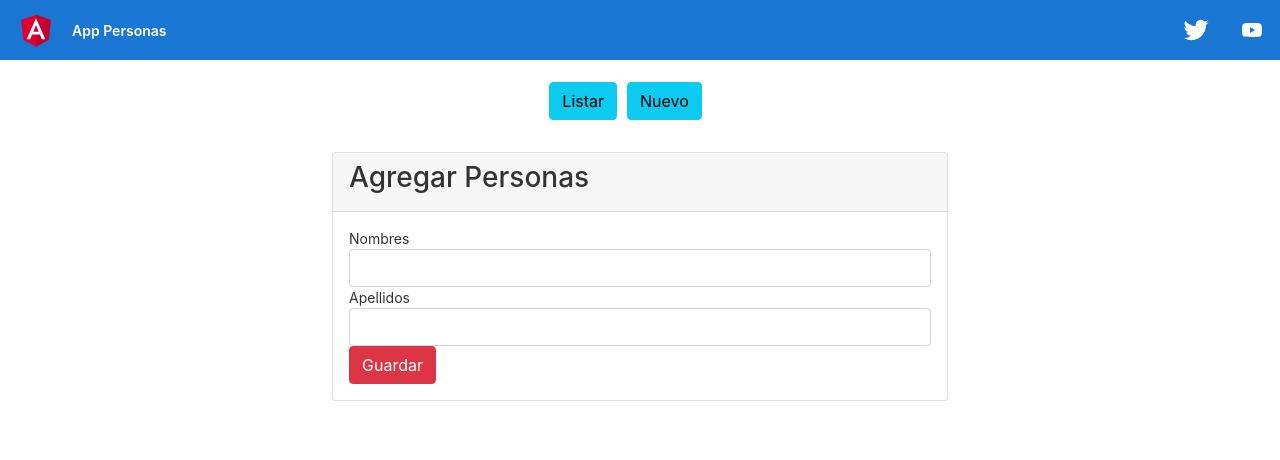
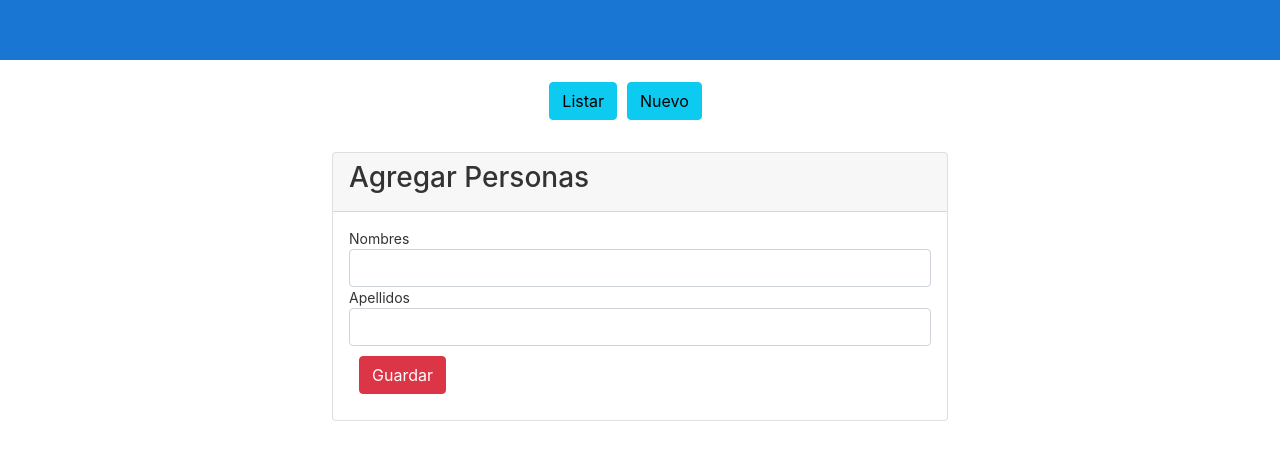
Before and after one commit to sagov8/Test-app, an Angular app: page /add in a window 1280 px wide. Shown: the top 460 px of the page. Built offline with nearby package versions, Linux system fonts and the light colour scheme.

Commit message:
Mior changes

```diff
--- a/src/app/Persona/add/add.component.css
+++ b/src/app/Persona/add/add.component.css
@@ -0,0 +1,4 @@
+.btn-btn-danger{
+    text-align: center;
+    display: flex;
+}
--- a/src/app/Persona/add/add.component.html
+++ b/src/app/Persona/add/add.component.html
@@ -13,7 +13,9 @@
                 <label for="">Apellidos</label>
                 <input #apellidos type="text" class="form-control">
             </div>
-            <button class="btn btn-danger" (click)= "prepareToSave(name.value, apellidos.value)">Guardar</button>
+            <button class="btn btn-danger"
+            (click)= "prepareToSave(name.value, apellidos.value)"
+            style="margin: 10px;">Guardar</button>
          </form>
      </div>
     </div>
--- a/src/app/app.component.css
+++ b/src/app/app.component.css
@@ -0,0 +1,3 @@
+.btn-btn-info{
+    background-color: chocolate;
+}
--- a/src/app/app.component.html
+++ b/src/app/app.component.html
@@ -217,11 +217,17 @@
     box-shadow: 0px 3px 15px rgba(0, 0, 0, 0.2);
   }
 
-  footer {
-    margin-top: 8px;
+  .footer {
+    position: absolute;
+    top: 0;
+    left: 0;
+    right: 0;
+    height: 60px;
     display: flex;
     align-items: center;
-    line-height: 20px;
+    background-color: #1976d2;
+    color: white;
+    font-weight: 600;
   }
 
   footer a {
@@ -325,4 +331,7 @@
 
 </div>
 
+<div class="footer" role="region"></div>
+
+
 <router-outlet></router-outlet>
```
